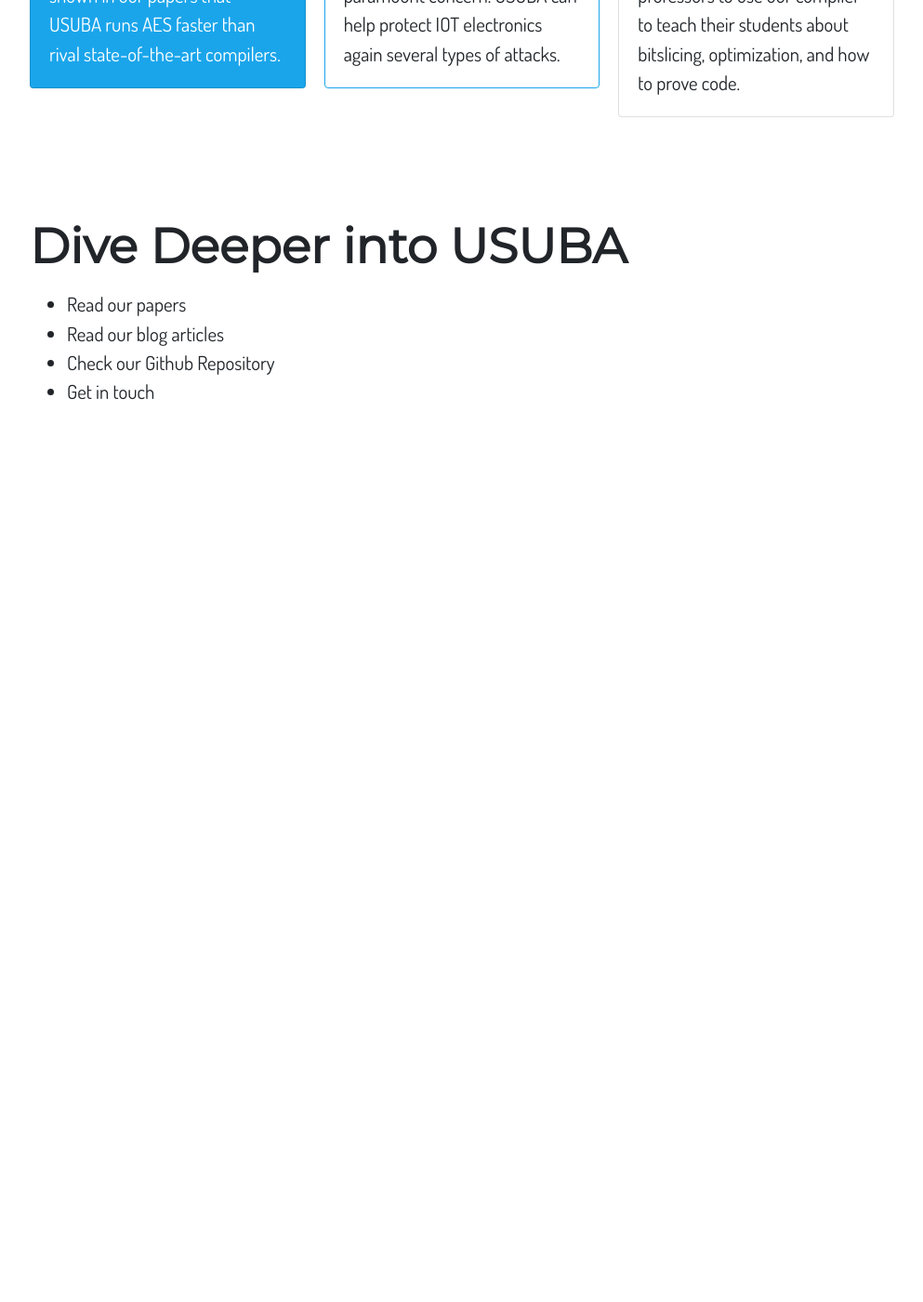
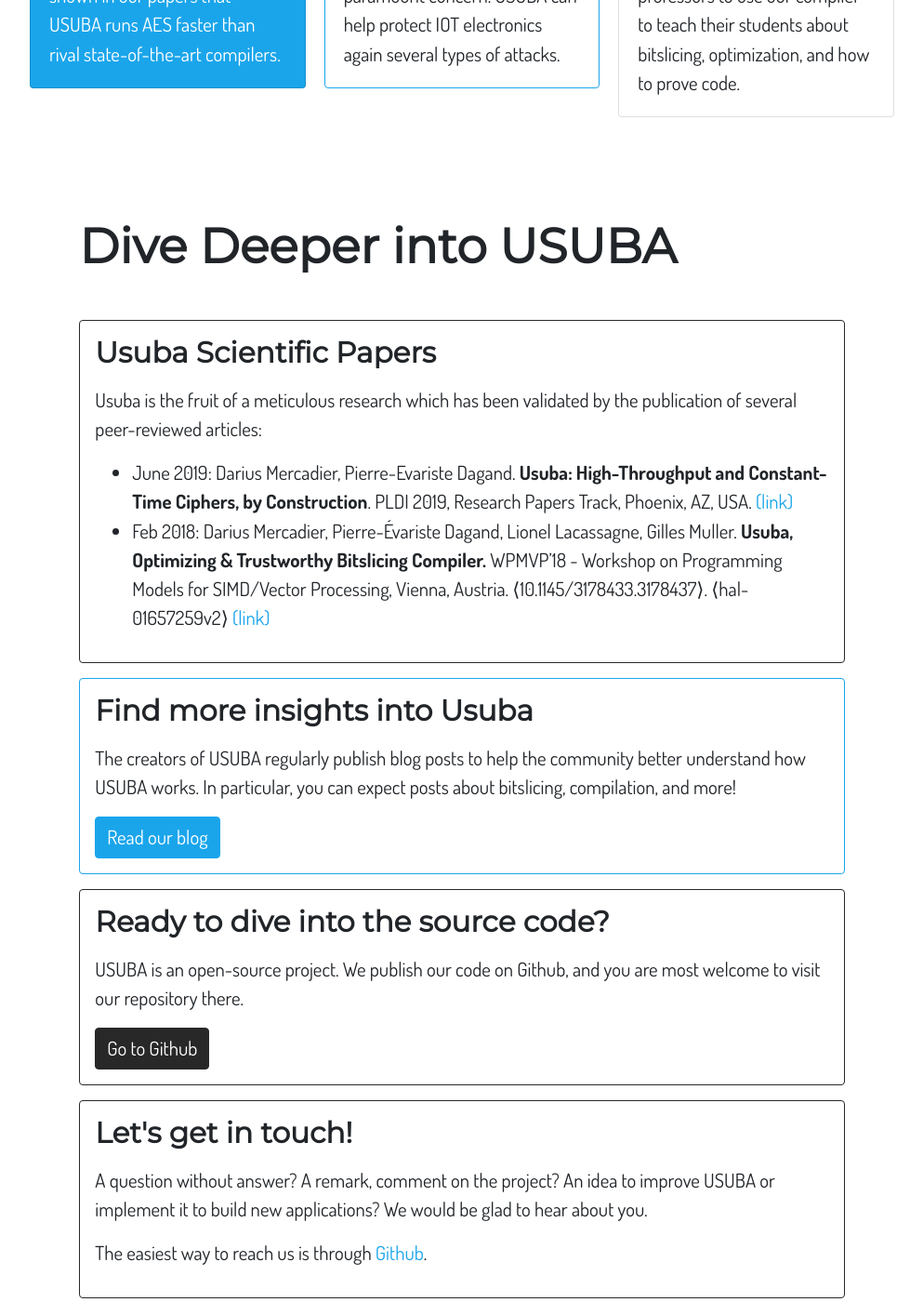
Before and after one commit to DadaIsCrazy/usuba-crypto, a Jekyll site: the page built from index.html, in a window 1280 px wide and 1400 px high, scrolled down 963 px. Shown: the whole window at 93% size, without its empty margins (143-1136 px from the left). Built offline with Jekyll 4.4.1, drawn with Linux system fonts in a browser that asks for light colours; nearby versions of some CDN libraries; before the commit the page ends 1456 px from its top, so only the background shows below that.

Commit message:
Add dive deeper section

```diff
--- a/index.html
+++ b/index.html
@@ -60,14 +60,31 @@
 <!-- go further -->
 <div class="container">
 	<div class="row justify-content-md-center">
-		<div class="col col-lg-9">
-			<h2>Dive Deeper into USUBA</h2>
-			<ul>
-				<li>Read our papers</li>
-				<li>Read our blog articles</li>
-				<li>Check our Github Repository</li>
-				<li>Get in touch</li>
-			</ul>
+		<div class="col col-lg-8">
+			<h2 class="mb-5">Dive Deeper into USUBA</h2>
+			<div class="w-100 border border-dark p-3 my-3 rounded">
+				<h3>Usuba Scientific Papers</h3>
+				<p>Usuba is the fruit of a meticulous research which has been validated by the publication of several peer-reviewed articles:</p>
+				<ul>
+					<li>June 2019: Darius Mercadier, Pierre-Evariste Dagand. <b>Usuba: High-Throughput and Constant-Time Ciphers, by Construction</b>. PLDI 2019, Research Papers Track, Phoenix, AZ, USA. <a href="/assets/documents/usuba-pldi19.pdf" target="_blank">(link)</a></li>
+					<li>Feb 2018: Darius Mercadier, Pierre-Évariste Dagand, Lionel Lacassagne, Gilles Muller. <b>Usuba, Optimizing & Trustworthy Bitslicing Compiler.</b> WPMVP’18 - Workshop on Programming Models for SIMD/Vector Processing, Vienna, Austria. ⟨10.1145/3178433.3178437⟩. ⟨hal-01657259v2⟩ <a href="/assets/usuba-wpmvp18.pdf" target="_blank">(link)</a></li>
+				</ul>
+			</div>
+			<div class="w-100 border border-primary p-3 my-3 rounded">
+				<h3>Find more insights into Usuba</h3>
+				<p>The creators of USUBA regularly publish blog posts to help the community better understand how USUBA works. In particular, you can expect posts about bitslicing, compilation, and more!</p>
+				<a class="btn btn-primary" href="/blog">Read our blog</a>
+			</div>
+			<div class="w-100 border border-dark p-3 my-3 rounded">
+				<h3>Ready to dive into the source code?</h3>
+				<p>USUBA is an open-source project. We publish our code on Github, and you are most welcome to visit our repository there.</p>
+				<a class="btn btn-dark" href="https://github.com/DadaIsCrazy/usuba" target="_blank">Go to Github</a>
+			</div>
+			<div class="w-100 border border-dark p-3 my-3 rounded">
+				<h3>Let's get in touch!</h3>
+				<p>A question without answer? A remark, comment on the project? An idea to improve USUBA or implement it to build new applications? We would be glad to hear about you.</p>
+				<p>The easiest way to reach us is through <a href="https://github.com/DadaIsCrazy/" target="_blank">Github</a>.</p>
+			</div>
 		</div>
 	</div>
 </div>
```
